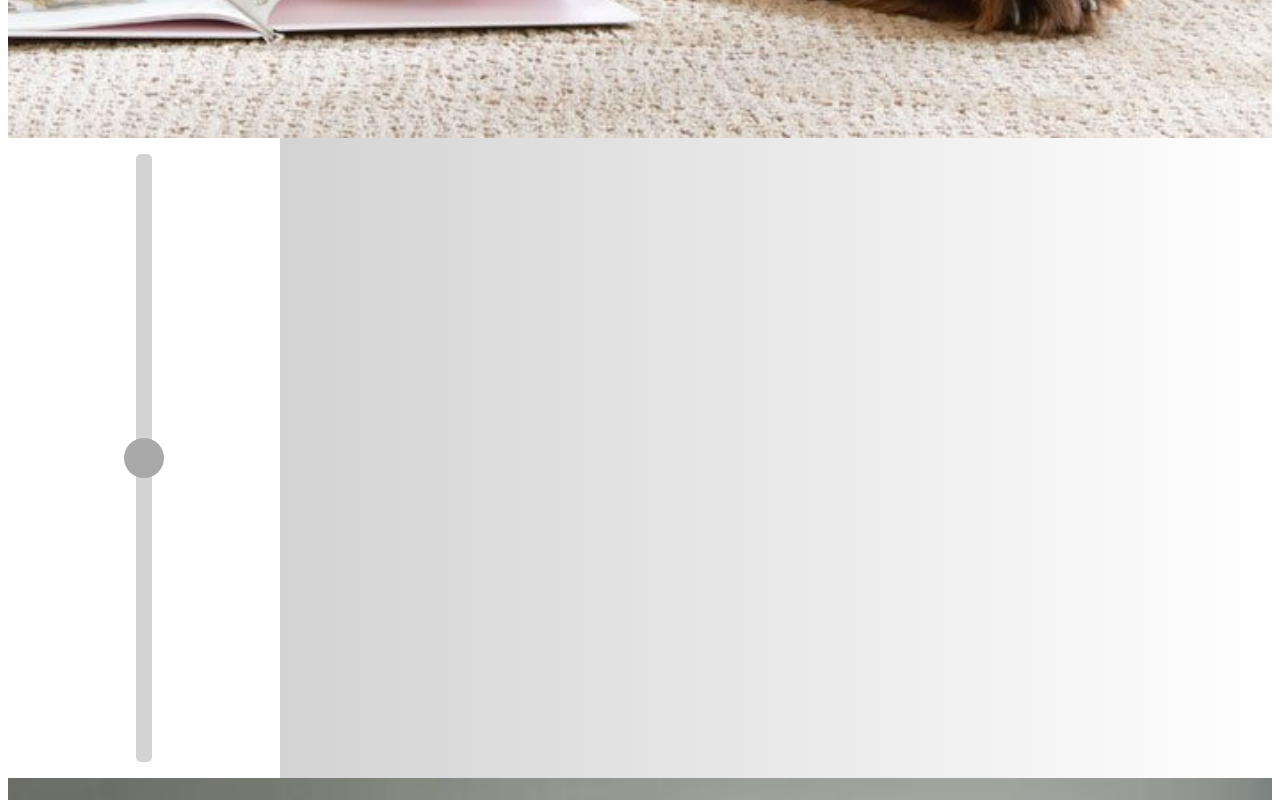
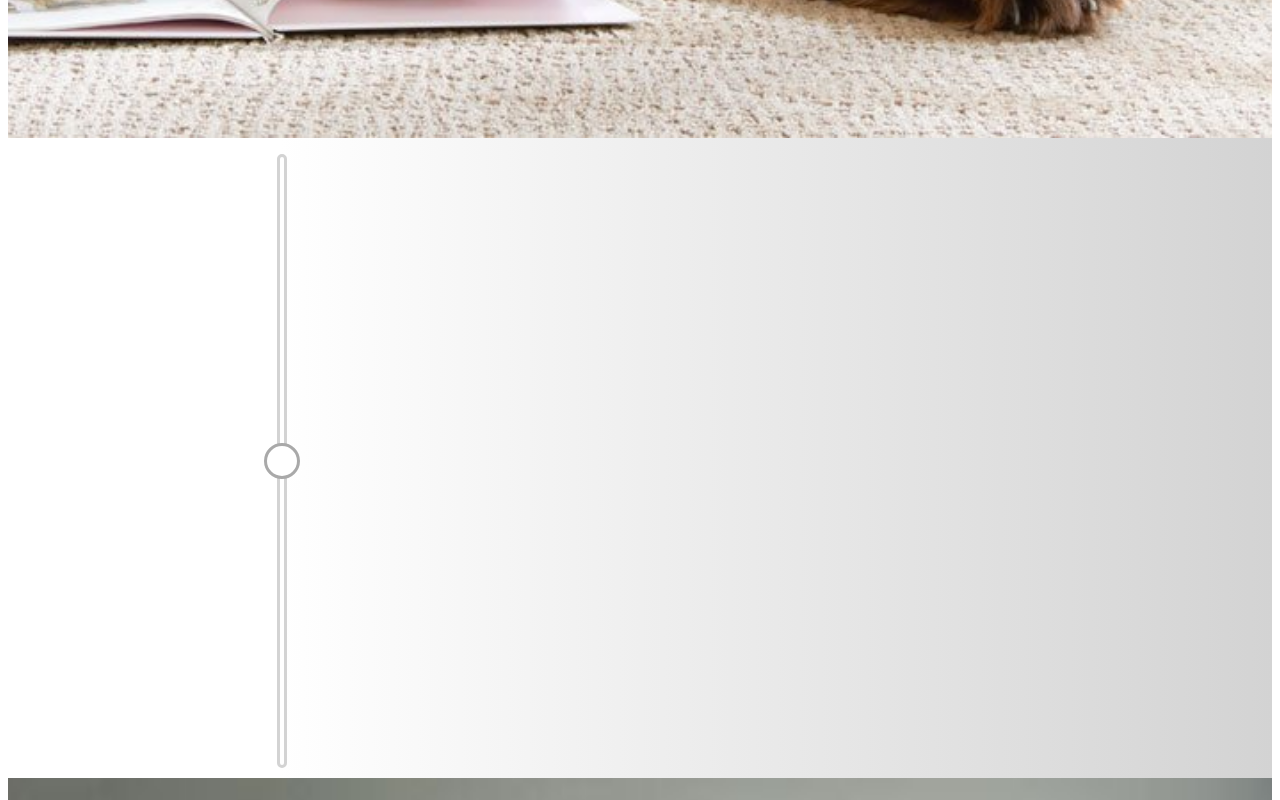
Before and after one commit to JackHermes/red-main-website, a React app: page / in a window 1280 px wide. Shown: the part 1020-1820 px from the top of the page. Built offline with nearby package versions, Linux system fonts and the light colour scheme.

Commit message:
Change to outlined connector

```diff
--- a/src/App.css
+++ b/src/App.css
@@ -47,7 +47,7 @@ a:hover {
 .connector-container {
   /* background-attachment: fixed; */
   /* background-color: white; */
-  background: linear-gradient(0.25turn, white 17em, lightgrey 17em, white);
+  background: linear-gradient(0.25turn, white 17em, white 17em, lightgrey);
   /* color: #A79661; */
   /* display: flex; */
   grid-column: 1 / 11;
@@ -69,24 +69,26 @@ a:hover {
 
 .connector-line {
   align-items: center;
-  background-color: lightgrey;
+  background-color: white;
+  border: solid lightgrey;
   border-radius: 5px;
   display: flex;
   height: 38em;
   justify-content: center;
-  margin-left: 8em;
+  margin-left: 16.8em;
   margin-top: 1em;
   overflow: visible;
-  width: 1em;
+  width: 0.25em;
 }
 
 .connector-bullet {
-  background-color: darkgrey;
+  background-color: white;
+  border: solid darkgrey;
   border-radius: 100%;
-  height: 40px;
+  height: 30px;
   margin: -1em;
   position: relative;
-  width: 40px;
+  width: 30px;
 }
 
 /* .parallax {
```
